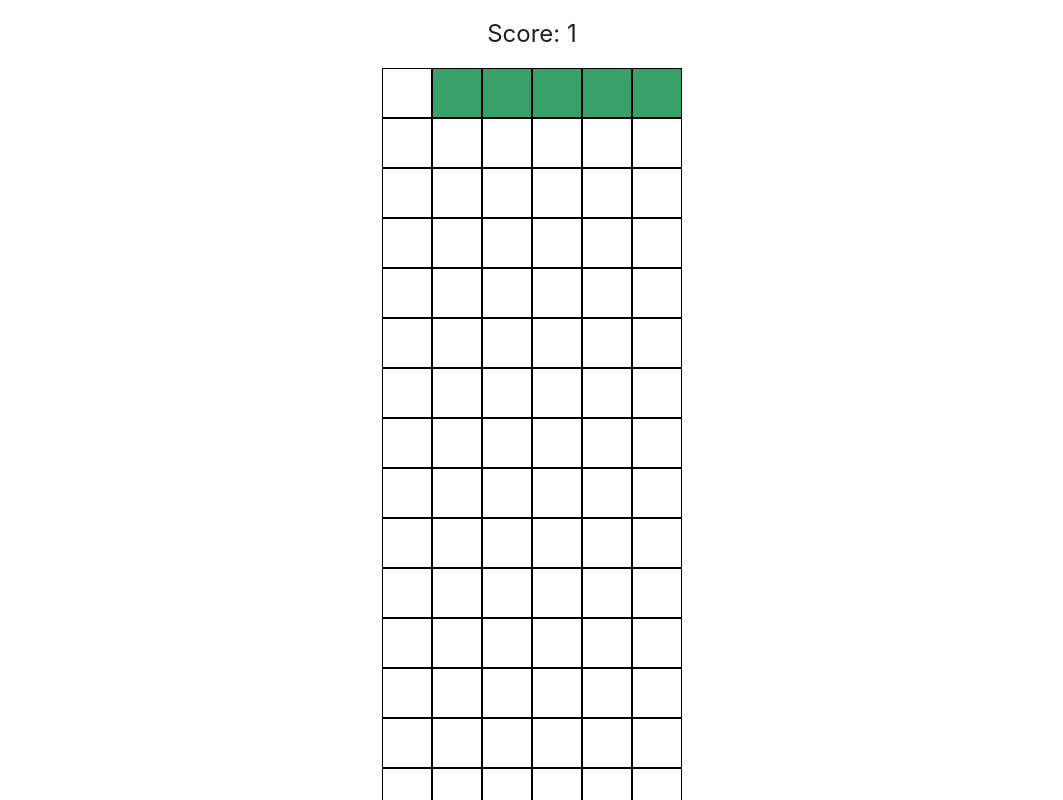
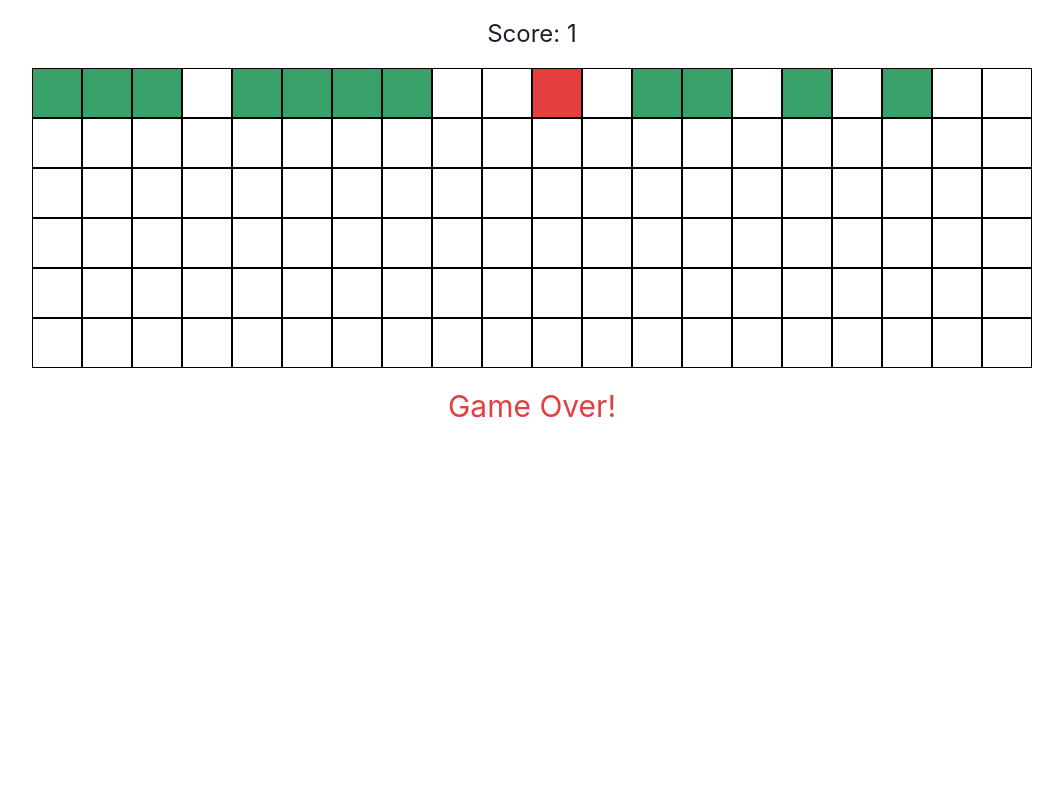
Before and after one commit to GPT-Engineer-App/dodging-red-ball-game, a React (Vite) app: page / in a window 1280 px wide. Shown: the top 800 px of the page, without its empty margins (108-1171 px from the left). Built offline with nearby package versions, Linux system fonts and the light colour scheme.

Commit message:
Swapped the dimensions of the `initialBoard` to create a 20x6 board instead of a 6x20 board.
Prompt: a matriz deve ser 20x6 e nao 6x20, corrija

```diff
--- a/src/pages/Index.jsx
+++ b/src/pages/Index.jsx
@@ -1,8 +1,8 @@
 import React, { useEffect, useState } from "react";
 import { Box, Flex, Text, VStack } from "@chakra-ui/react";
 
-const boardSize = 6;
-const initialBoard = [...Array(boardSize)].map(() => Array(20).fill(0));
+const boardSize = 20;
+const initialBoard = [...Array(boardSize)].map(() => Array(6).fill(0));
 
 const Index = () => {
   const [board, setBoard] = useState(initialBoard);
```
